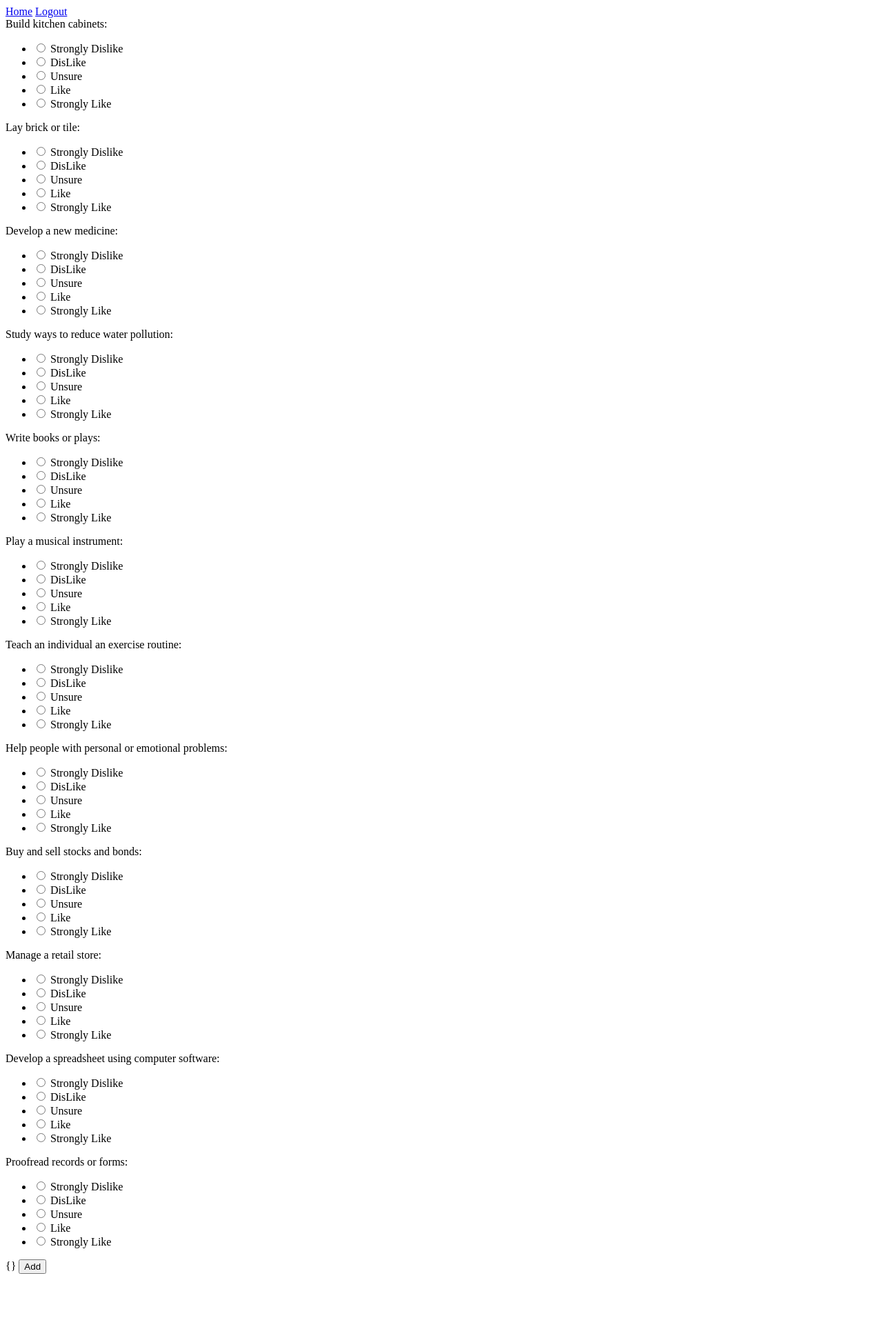
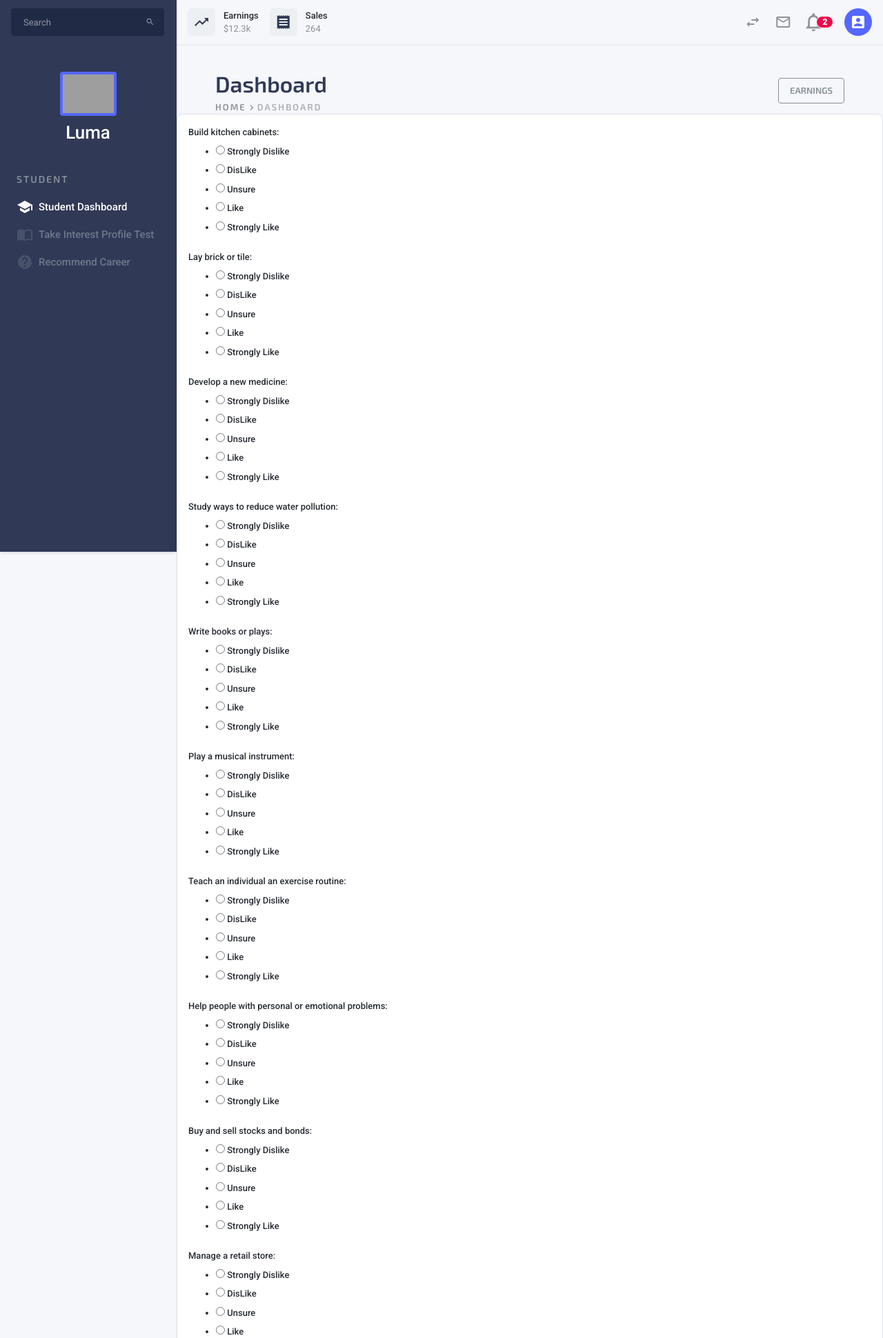
Before and after one commit to bolu-tife/career-recommender, a Django app: page /personalitytest/test/ in a window 1280 px wide. Shown: the top 1940 px of the page at 69% size. Before the commit the page ends 1847 px from the top, so only its background shows below. Run offline with Django 3.2, Linux system fonts and the light colour scheme; a user stored in the database is signed in; some libraries are stand-ins or nearby versions; grey boxes are pictures that could not be loaded.

Commit message:
Add question to card

```diff
--- /dev/null
+++ b/personality/templates/personality/base.html
@@ -0,0 +1,455 @@
+{% load static %}
+<!DOCTYPE html>
+<html lang="en" dir="ltr">
+
+<head>
+	<meta charset="utf-8">
+	<meta http-equiv="X-UA-Compatible" content="IE=edge">
+	<meta name="viewport" content="width=device-width, initial-scale=1, shrink-to-fit=no">
+	<title>Dashboard</title>
+
+	<!-- Prevent the demo from appearing in search engines -->
+	<meta name="robots" content="noindex">
+
+	<link href="https://fonts.googleapis.com/css?family=Lato:400,700%7CRoboto:400,500%7CExo+2:600&display=swap"
+		rel="stylesheet">
+
+	<!-- Perfect Scrollbar -->
+	<!-- Perfect Scrollbar -->
+	<link type="text/css" href="{% static 'css/perfect-scrollbar.css' %}" rel="stylesheet">
+
+	<!-- Fix Footer CSS -->
+	<link type="text/css" href="{% static 'css/fix-footer.css' %}" rel="stylesheet">
+
+	<!-- Material Design Icons -->
+	<link type="text/css" href="{% static 'css/material-icons.css' %}" rel="stylesheet">
+
+
+	<!-- Font Awesome Icons -->
+	<link type="text/css" href="{% static 'css/fontawesome.css' %}" rel="stylesheet">
+
+
+	<!-- Preloader -->
+	<link type="text/css" href="{% static 'css/preloader.css' %}" rel="stylesheet">
+
+
+	<!-- App CSS -->
+	<link type="text/css" href="{% static 'css/app.css' %}" rel="stylesheet">
+
+</head>
+<body class="layout-app ">
+
+	<div class="preloader">
+		<div class="sk-double-bounce">
+			<div class="sk-child sk-double-bounce1"></div>
+			<div class="sk-child sk-double-bounce2"></div>
+		</div>
+	</div>
+</div>
+
+<div class="mdk-drawer-layout js-mdk-drawer-layout" data-push data-responsive-width="992px">
+	<div class="mdk-drawer-layout__content page-content">
+
+		<!-- Header -->
+
+		<div class="navbar navbar-expand pr-0 navbar-light border-bottom-2" id="default-navbar" data-primary>
+			<!-- Navbar toggler -->
+			<button class="navbar-toggler w-auto mr-16pt d-block d-lg-none rounded-0" type="button"
+				data-toggle="sidebar">
+				<span class="material-icons">short_text</span>
+			</button>
+
+			<!-- Navbar Brand -->
+			<a href="index.html" class="navbar-brand mr-16pt d-lg-none">
+
+				<span class="avatar avatar-sm navbar-brand-icon mr-0 mr-lg-8pt">
+
+					<span class="avatar-title rounded bg-primary"><img
+							src="assets/images/illustration/student/128/white.svg" alt="logo"
+							class="img-fluid" /></span>
+
+				</span>
+
+				<span class="d-none d-lg-block">Luma</span>
+			</a>
+
+			<span class="d-none d-md-flex align-items-center mr-16pt">
+
+				<span class="avatar avatar-sm mr-12pt">
+
+					<span class="avatar-title rounded navbar-avatar"><i
+							class="material-icons">trending_up</i></span>
+
+				</span>
+
+				<small class="flex d-flex flex-column">
+					<strong class="navbar-text-100">Earnings</strong>
+					<span class="navbar-text-50">&dollar;12.3k</span>
+				</small>
+			</span>
+			<span class="d-none d-md-flex align-items-center mr-16pt">
+
+				<span class="avatar avatar-sm mr-12pt">
+
+					<span class="avatar-title rounded navbar-avatar"><i class="material-icons">receipt</i></span>
+
+				</span>
+
+				<small class="flex d-flex flex-column">
+					<strong class="navbar-text-100">Sales</strong>
+					<span class="navbar-text-50">264</span>
+				</small>
+			</span>
+
+			<div class="flex"></div>
+
+
+			<!-- Toggler -->
+			<a href="compact-instructor-dashboard.html"
+				class="navbar-toggler navbar-toggler-custom align-items-center justify-content-center d-none d-lg-flex"
+				data-toggle="tooltip" data-title="Switch to Compact Layout" data-placement="bottom"
+				data-boundary="window">
+				<span class="material-icons">swap_horiz</span>
+			</a>
+
+
+			<div class="nav navbar-nav flex-nowrap d-flex mr-16pt">
+
+
+				<!-- Notifications dropdown -->
+				<div class="nav-item dropdown dropdown-notifications dropdown-xs-down-full" data-toggle="tooltip"
+					data-title="Messages" data-placement="bottom" data-boundary="window">
+					<button class="nav-link btn-flush dropdown-toggle" type="button" data-toggle="dropdown"
+						data-caret="false">
+						<i class="material-icons icon-24pt">mail_outline</i>
+					</button>
+					<div class="dropdown-menu dropdown-menu-right">
+						<div data-perfect-scrollbar class="position-relative">
+							<div class="dropdown-header"><strong>Messages</strong></div>
+							<div class="list-group list-group-flush mb-0">
+
+								<a href="javascript:void(0);" class="list-group-item list-group-item-action unread">
+									<span class="d-flex align-items-center mb-1">
+										<small class="text-black-50">5 minutes ago</small>
+
+										<span class="ml-auto unread-indicator bg-accent"></span>
+
+									</span>
+									<span class="d-flex">
+										<span class="avatar avatar-xs mr-2">
+											<img src="assets/images/people/110/woman-5.jpg" alt="people"
+												class="avatar-img rounded-circle">
+										</span>
+										<span class="flex d-flex flex-column">
+											<strong class="text-black-100">Michelle</strong>
+											<span class="text-black-70">Clients loved the new design.</span>
+										</span>
+									</span>
+								</a>
+
+								<a href="javascript:void(0);" class="list-group-item list-group-item-action">
+									<span class="d-flex align-items-center mb-1">
+										<small class="text-black-50">5 minutes ago</small>
+
+									</span>
+									<span class="d-flex">
+										<span class="avatar avatar-xs mr-2">
+											<img src="assets/images/people/110/woman-5.jpg" alt="people"
+												class="avatar-img rounded-circle">
+										</span>
+										<span class="flex d-flex flex-column">
+											<strong class="text-black-100">Michelle</strong>
+											<span class="text-black-70">🔥 Superb job..</span>
+										</span>
+									</span>
+								</a>
+
+							</div>
+						</div>
+					</div>
+				</div>
+				<!-- // END Notifications dropdown -->
+
+
+				<!-- Notifications dropdown -->
+				<div class="nav-item ml-16pt dropdown dropdown-notifications dropdown-xs-down-full"
+					data-toggle="tooltip" data-title="Notifications" data-placement="bottom" data-boundary="window">
+					<button class="nav-link btn-flush dropdown-toggle" type="button" data-toggle="dropdown"
+						data-caret="false">
+						<i class="material-icons">notifications_none</i>
+						<span class="badge badge-notifications badge-accent">2</span>
+					</button>
+					<div class="dropdown-menu dropdown-menu-right">
+						<div data-perfect-scrollbar class="position-relative">
+							<div class="dropdown-header"><strong>System notifications</strong></div>
+							<div class="list-group list-group-flush mb-0">
+
+								<a href="javascript:void(0);" class="list-group-item list-group-item-action unread">
+									<span class="d-flex align-items-center mb-1">
+										<small class="text-black-50">3 minutes ago</small>
+
+										<span class="ml-auto unread-indicator bg-accent"></span>
+
+									</span>
+									<span class="d-flex">
+										<span class="avatar avatar-xs mr-2">
+											<span class="avatar-title rounded-circle bg-light">
+												<i
+													class="material-icons font-size-16pt text-accent">account_circle</i>
+											</span>
+										</span>
+										<span class="flex d-flex flex-column">
+
+											<span class="text-black-70">Your profile information has not been synced
+												correctly.</span>
+										</span>
+									</span>
+								</a>
+
+								<a href="javascript:void(0);" class="list-group-item list-group-item-action">
+									<span class="d-flex align-items-center mb-1">
+										<small class="text-black-50">5 hours ago</small>
+
+									</span>
+									<span class="d-flex">
+										<span class="avatar avatar-xs mr-2">
+											<span class="avatar-title rounded-circle bg-light">
+												<i class="material-icons font-size-16pt text-primary">group_add</i>
+											</span>
+										</span>
+										<span class="flex d-flex flex-column">
+											<strong class="text-black-100">Adrian. D</strong>
+											<span class="text-black-70">Wants to join your private group.</span>
+										</span>
+									</span>
+								</a>
+
+								<a href="javascript:void(0);" class="list-group-item list-group-item-action">
+									<span class="d-flex align-items-center mb-1">
+										<small class="text-black-50">1 day ago</small>
+
+									</span>
+									<span class="d-flex">
+										<span class="avatar avatar-xs mr-2">
+											<span class="avatar-title rounded-circle bg-light">
+												<i class="material-icons font-size-16pt text-warning">storage</i>
+											</span>
+										</span>
+										<span class="flex d-flex flex-column">
+
+											<span class="text-black-70">Your deploy was successful.</span>
+										</span>
+									</span>
+								</a>
+
+							</div>
+						</div>
+					</div>
+				</div>
+				<!-- // END Notifications dropdown -->
+
+
+				<div class="nav-item dropdown">
+					<a href="#" class="nav-link d-flex align-items-center dropdown-toggle" data-toggle="dropdown"
+						data-caret="false">
+
+						<span class="avatar avatar-sm mr-8pt2">
+
+							<span class="avatar-title rounded-circle bg-primary"><i
+									class="material-icons">account_box</i></span>
+
+						</span>
+
+					</a>
+					<div class="dropdown-menu dropdown-menu-right">
+						<div class="dropdown-header"><strong>Account</strong></div>
+						<a class="dropdown-item" href="edit-account.html">Edit Account</a>
+						<a class="dropdown-item" href="billing.html">Billing</a>
+						<a class="dropdown-item" href="billing-history.html">Payments</a>
+						{% if user.is_authenticated %}
+						<a class="dropdown-item" href="{% url 'logout' %}">Logout</a>
+						{% else %}
+						<a class="dropdown-item" href="{% url 'login' %}">Login</a>
+						{% endif %}
+					</div>
+				</div>
+			</div>
+		</div>
+
+		<!-- // END Header -->
+
+
+
+		<div class="pt-32pt">
+			<div
+				class="container page__container d-flex flex-column flex-md-row align-items-center text-center text-sm-left">
+				<div class="flex d-flex flex-column flex-sm-row align-items-center mb-24pt mb-md-0">
+
+					<div class="mb-24pt mb-sm-0 mr-sm-24pt">
+						<h2 class="mb-0">Dashboard</h2>
+
+						<ol class="breadcrumb p-0 m-0">
+							<li class="breadcrumb-item"><a href="{% url 'studentdashboard' %}">Home</a></li>
+
+							<li class="breadcrumb-item active">
+
+								Dashboard
+
+							</li>
+
+						</ol>
+
+					</div>
+				</div>
+
+
+				<div class="row" role="tablist">
+					<div class="col-auto">
+						<a href="instructor-earnings.html" class="btn btn-outline-secondary">Earnings</a>
+					</div>
+				</div>
+
+			</div>
+		</div>
+
+		{% block body_block %}
+
+
+		{% endblock %}
+
+		<div class="js-fix-footer2 bg-white border-top-2">
+			<div class="container page__container page-section d-flex flex-column">
+				<p class="text-70 brand mb-24pt">
+					<img class="brand-icon" src="assets/images/logo/black-70@2x.png" width="30" alt="Luma"> Luma
+				</p>
+				<p class="measure-lead-max text-50 small mr-8pt">Luma is a beautifully crafted user interface for
+					modern Education Platforms, including Courses & Tutorials, Video Lessons, Student and Teacher
+					Dashboard, Curriculum Management, Earnings and Reporting, ERP, HR, CMS, Tasks, Projects,
+					eCommerce and more.</p>
+				<p class="mb-8pt d-flex">
+					<a href="" class="text-70 text-underline mr-8pt small">Terms</a>
+					<a href="" class="text-70 text-underline small">Privacy policy</a>
+				</p>
+				<p class="text-50 small mt-n1 mb-0">Copyright 2019 &copy; All rights reserved.</p>
+			</div>
+		</div>
+
+
+	</div>
+	<!-- // END drawer-layout__content -->
+
+
+
+
+	<!-- drawer -->
+	<div class="mdk-drawer js-mdk-drawer" id="default-drawer">
+		<div class="mdk-drawer__content">
+			<div class="sidebar sidebar-dark-dodger-blue sidebar-left" data-perfect-scrollbar>
+
+
+				<div class="d-flex align-items-center navbar-height">
+					<form action="index.html" class="search-form search-form--black mx-16pt pr-0 pl-16pt">
+						<input type="text" class="form-control pl-0" placeholder="Search">
+						<button class="btn" type="submit"><i class="material-icons">search</i></button>
+					</form>
+				</div>
+
+
+
+				<a href="index.html" class="sidebar-brand ">
+					<!-- <img class="sidebar-brand-icon" src="assets/images/illustration/teacher/128/white.svg" alt="Luma"> -->
+
+					<span class="avatar avatar-xl sidebar-brand-icon h-auto">
+
+						<span class="avatar-title rounded bg-primary"><img
+								src="assets/images/illustration/teacher/128/white.svg" class="img-fluid"
+								alt="logo" /></span>
+
+					</span>
+
+					<span>Luma</span>
+				</a>
+
+
+
+
+
+				<div class="sidebar-heading">Student</div>
+				<ul class="sidebar-menu">
+
+
+					<li class="sidebar-menu-item active">
+						<a class="sidebar-menu-button" href="instructor-dashboard.html">
+							<span class="material-icons sidebar-menu-icon sidebar-menu-icon--left">school</span>
+							<span class="sidebar-menu-text">Student Dashboard</span>
+						</a>
+					</li>
+					<li class="sidebar-menu-item">
+						<a class="sidebar-menu-button" href="{% url 'personality:test' %}">
+							<span
+								class="material-icons sidebar-menu-icon sidebar-menu-icon--left">import_contacts</span>
+							<span class="sidebar-menu-text">Take Interest Profile Test</span>
+						</a>
+					</li>
+					<li class="sidebar-menu-item">
+						<a class="sidebar-menu-button" href="{% url 'rankings' %}">
+							<span class="material-icons sidebar-menu-icon sidebar-menu-icon--left">help</span>
+							<span class="sidebar-menu-text">Recommend Career</span>
+						</a>
+					</li>
+
+
+				</ul>
+			</div>
+		</div>
+	</div>
+	<!-- // END drawer-layout -->
+
+	<!-- jQuery -->
+
+	<script src="{% static 'js/jquery.min.js' %}"></script>
+
+	<!-- Bootstrap -->
+	<script src="{% static 'js/popper.min.js' %}"></script>
+	<script src="{% static 'js/bootstrap.min.js' %}"></script>
+
+	<!-- Perfect Scrollbar -->
+	<script src="{% static 'js/perfect-scrollbar.min.js' %}"></script>
+
+	<!-- DOM Factory -->
+	<script src="{% static 'js/dom-factory.js' %}"></script>
+
+	<!-- MDK -->
+	<script src="{% static 'js/material-design-kit.js' %}"></script>
+
+	<!-- Fix Footer -->
+	<script src="{% static 'js/fix-footer.js' %}"></script>
+
+	<!-- App JS -->
+	<script src="{% static 'js/app.js' %}"></script>
+
+
+	<!-- Global Settings -->
+	<script src="{% static 'js/settings.js' %}"></script>
+
+	<!-- Moment.js -->
+	<script src="{% static 'js/moment.min.js' %}"></script>
+	<script src="{% static 'js/moment-range.min.js' %}"></script>
+
+	<!-- Chart.js -->
+	<script src="{% static 'js/Chart.min.js' %}"></script>
+
+	<!-- UI Charts Page JS -->
+	<script src="{% static 'js/chartjs-rounded-bar.js' %}"></script>
+	<script src="{% static 'js/chartjs.js' %}"></script>
+
+	<!-- Chart.js Samples -->
+	<script src="{% static 'js/page.instructor-dashboard.js' %}"></script>
+
+	<!-- List.js -->
+	<script src="{% static 'js/list.min.js' %}"></script>
+	<script src="{% static 'js/list.js' %}"></script>
+
+</body>
+
+</html>
--- a/personality/templates/personality/test.html
+++ b/personality/templates/personality/test.html
@@ -1,21 +1,11 @@
-<!DOCTYPE html>
-<html>
-<head>
-	<title></title>
-</head>
-<body>
-	 <a href="{% url 'studentdashboard' %}">Home</a>
-    {% if user.is_authenticated %}
-        <a  href="{% url 'logout' %}">Logout</a>
-      {% else %}
-        <a href="{% url 'login' %}">Login</a>
-      {% endif %}
+{% extends "personality/base.html" %}
 
-
-	<form role="form" method="POST" action="{% url 'personality:test' %}" enctype="multipart/form-data">
-                        {% csrf_token %}
-{{form}}
-{{data}}
-<button type="submit" class="btn btn-primary">{{ "Add" }}</button>
-</body>
-</html>
+{% block body_block %}
+<div class="card card-body mb-32pt">
+  <form role="form" method="POST" action="{% url 'personality:test' %}" enctype="multipart/form-data">
+    {% csrf_token %}
+    {{form}}
+    <button type="submit" class="btn btn-primary">{{ "Add" }}</button>
+  </form>
+</div>
+{% endblock body_block %}
```
Also changed, not shown: db.sqlite3.
